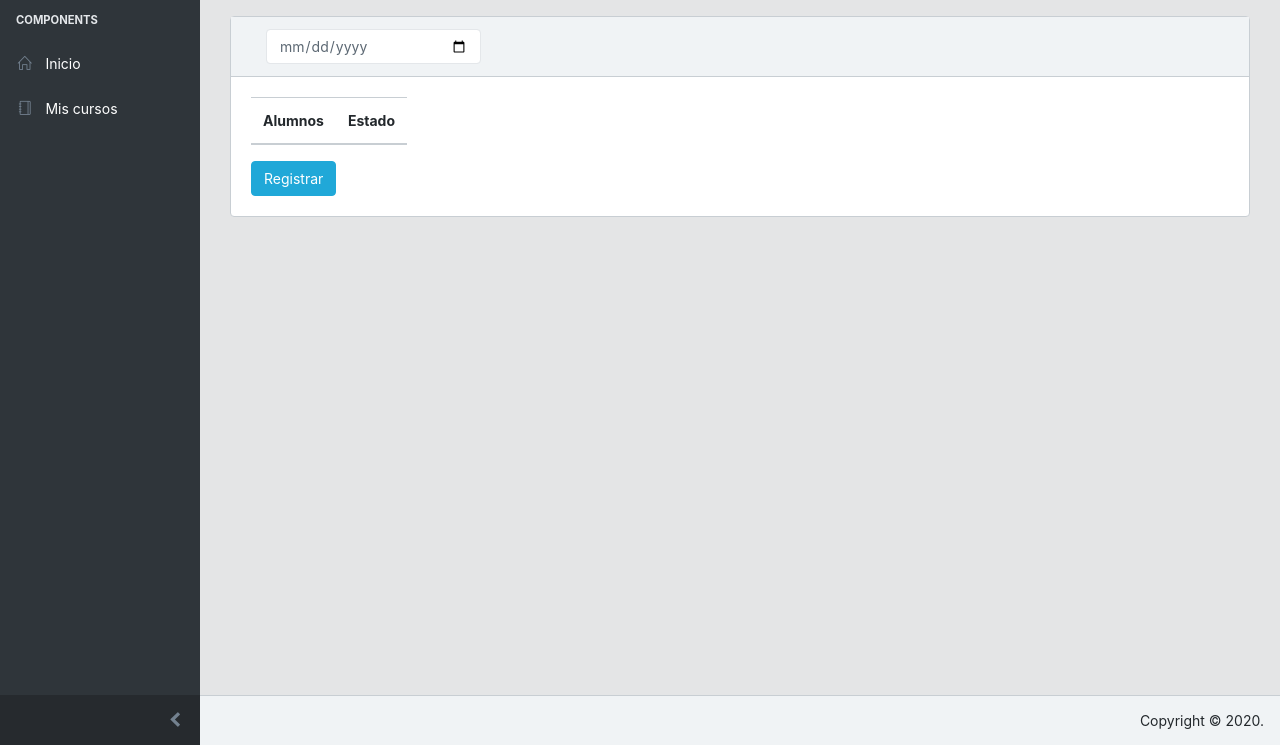
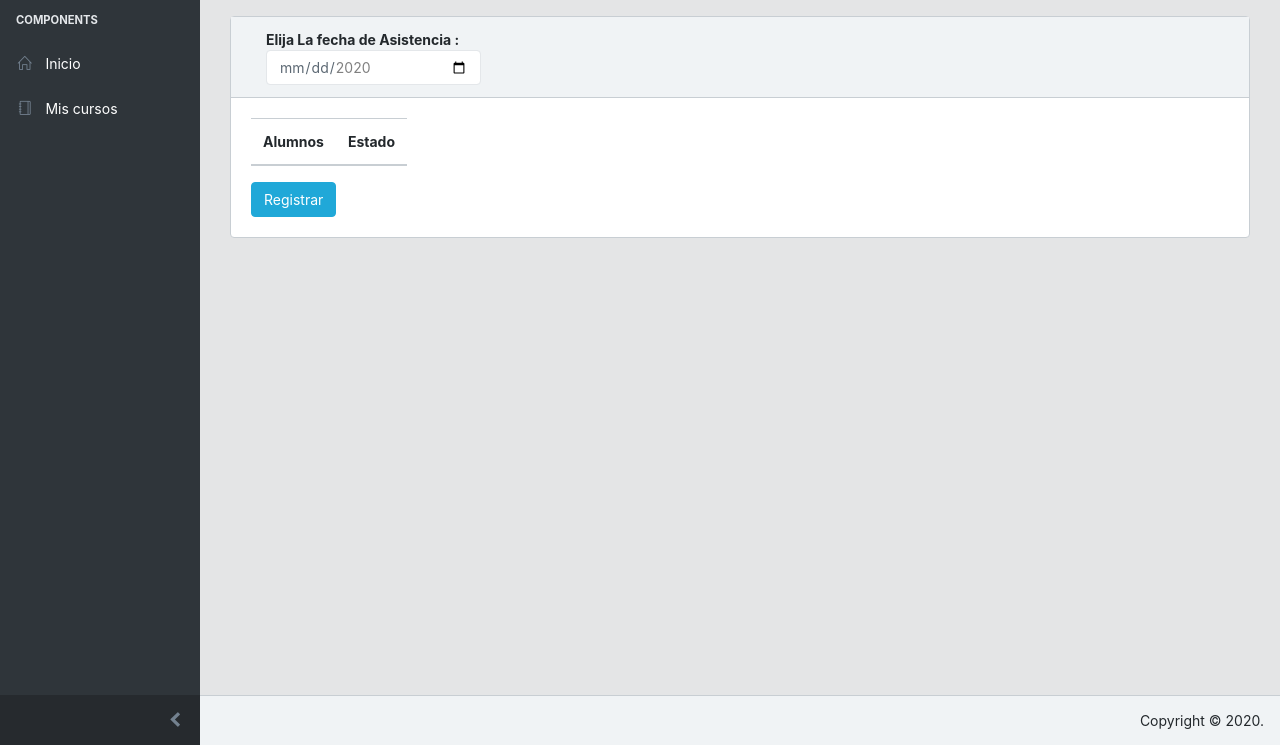
Before and after one commit to JUANA-ALARCO-DE-DAMMERT/SWCOLEGIO, a Laravel app: page /asistencia/registrar/1 in a window 1280 px wide. Shown: the part 55-800 px from the top of the page. Run offline with Laravel 8, Linux system fonts and the light colour scheme; a user stored in the database is signed in; data comes from the database, SQL or seed files in the repository; lists and menus that the app fills with data are empty; some libraries are stand-ins or nearby versions.

Commit message:
validacion de fecha

```diff
--- a/resources/views/asistencia/create.blade.php
+++ b/resources/views/asistencia/create.blade.php
@@ -15,7 +15,8 @@
             {{ csrf_field() }}
             <div class="card-header">
                 <div class="col-md-3">
-                    <input type="date" class="form-control" name="asis_fecha">
+                    <b>Elija La fecha de Asistencia :</b>
+                    <input type="date" class="form-control" name="asis_fecha" min="2020-03-01" max="2020-12-31" required>
                     <input type="hidden" class="form-control" name="asis_idcurso" value="{{$idcurso}}">
                 </div>
             </div>
```
